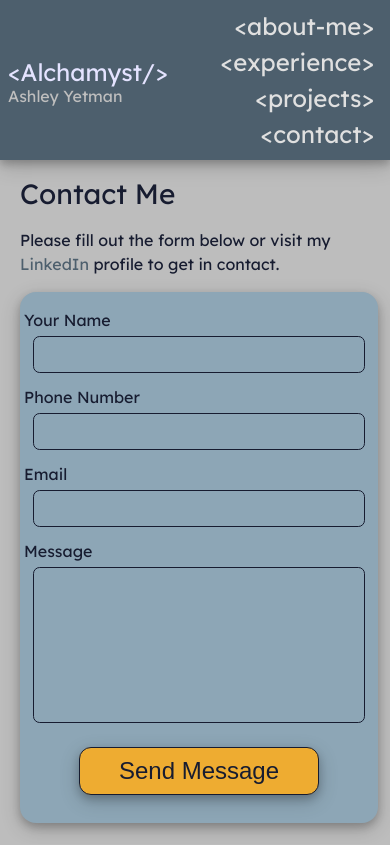
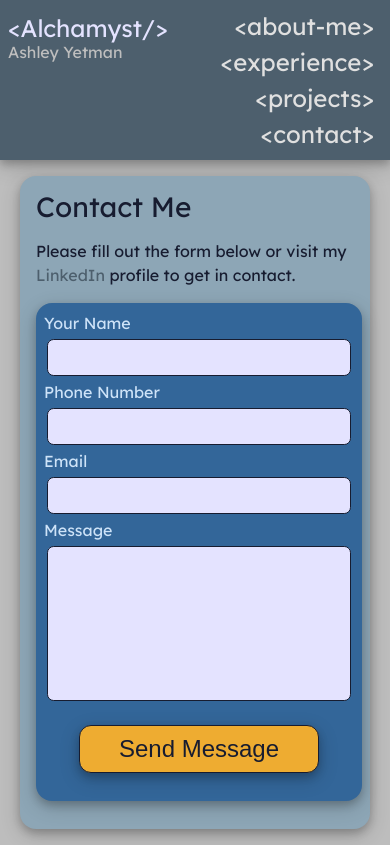
Before and after one commit to Alchamyst/ayetman-web, a React (Vite) app: page /contact in a window 390 px wide. Built offline with nearby package versions, Linux system fonts and the light colour scheme.

Commit message:
add more styling for smaller screen width.

```diff
--- a/src/components/Header.jsx
+++ b/src/components/Header.jsx
@@ -6,7 +6,7 @@ export default function Header(props) {
         <div className='header-bg'>
             <div className='header-wrapper'>
                 <div className='header'>
-                    <div>
+                    <div className='site-title'>
                         <h3>&lt;Alchamyst/&gt;</h3>
                         <h4>Ashley Yetman</h4>
                     </div>
--- a/src/index.css
+++ b/src/index.css
@@ -31,6 +31,8 @@ body {
 
 
 h1 {
+  margin-top: 0;
+  margin-bottom: 0;
   font-size: 1.75em;
   line-height: 1.1;
 }
@@ -90,8 +92,8 @@ h4 {
   }
 }
 
-@media only screen and (max-width: 480px) {
-  body {
-    width: 100vw;
+@media only screen and (max-width: 250px) {
+  .wrapper {
+    min-width: 250px;
   }
 }
--- a/src/styles/aboutMePage.css
+++ b/src/styles/aboutMePage.css
@@ -10,7 +10,7 @@
 .about-me h1 {
     text-align: center;
     flex-basis: 100%;
-    margin-top: 0em;
+    margin-bottom: 0.5em;
 }
 
 .ash-img {
--- a/src/styles/contactForm.css
+++ b/src/styles/contactForm.css
@@ -1,26 +1,28 @@
 .contact-form {
-    background-color: #8da6b6;
+    background-color: #336699;
     border-radius: 1em;
     box-shadow: 0 4px 8px 0 rgba(0, 0, 0, 0.2), 0 6px 20px 0 rgba(0, 0, 0, 0.19);
     opacity: 100%;
     padding: 1em;
     margin-bottom: 0.75em;
-    max-width: 31em;
-    width: 100%
+    max-width: 27em;
+    width: 100%;
 }
 
 .contact-form label {
+    color: #cee3f8;
     display: block;
     margin: 0 auto 0 auto;
-    padding: 0.75em 0 0.25em 0em;
+    padding: 0.25em 0.25em 0.25em 0.25em;
     max-width: 26em;
     width: 100%
 }
 
 .contact-form input {
-    background-color: #8da6b6;
+    background-color: #e4e3ff;
     border: 1px solid #171c30;
     border-radius: 0.5em;
+    color: #171c30;
     display: block;
     margin: 0 auto 0 auto;
     padding-bottom: 0.75em;
@@ -31,9 +33,10 @@
 }
 
 .contact-form textarea {
-    background-color: #8da6b6;
+    background-color: #e4e3ff;
     border: 1px solid #171c30;
     border-radius: 0.5em;
+    color: #171c30;
     display: block;
     height: 10em;
     margin: 0 auto 0 auto;
@@ -98,3 +101,9 @@
         width: 90%;
     }
 }
+
+@media only screen and (max-width: 300px) {
+    .contact-form button {
+        font-size: 1.2em;
+    }
+}
--- a/src/styles/experiencePage.css
+++ b/src/styles/experiencePage.css
@@ -26,6 +26,7 @@
 
 .section-skills h1 {
     margin-top: 0;
+    margin-bottom: 0;
 }
 
 .section-skills h2 {
--- a/src/styles/header.css
+++ b/src/styles/header.css
@@ -36,6 +36,14 @@
     margin-block-end: 0.5em;
 }
 
+@media only screen and (max-width: 995px){
+    .header{
+        place-items:unset;
+        padding: 0.25em 1em;
+
+    }
+}
+
 @media only screen and (max-width: 525px) {
     .header {
         padding: 0.25em 1em;
@@ -68,3 +76,9 @@
         display: none;
     }
 }
+
+@media only screen and (max-width: 250px) {
+    .header {
+      min-width: 250px;
+    }
+  }
--- a/src/views/ContactPage.jsx
+++ b/src/views/ContactPage.jsx
@@ -3,11 +3,13 @@ import ContactForm from '../components/ContactForm';
 
 export default function ContactPage() {
     return(
-        <div className="main">
+        <div className='main'>
             <main>
-                <h1>Contact Me</h1>
-                <p>Please fill out the form below or visit my <a href='https://www.linkedin.com/in/ashley-yetman/'>LinkedIn</a> profile to get in contact.</p>
-                <ContactForm />
+                <div className='content-box'>
+                    <h1>Contact Me</h1>
+                    <p>Please fill out the form below or visit my <a href='https://www.linkedin.com/in/ashley-yetman/'>LinkedIn</a> profile to get in contact.</p>
+                    <ContactForm />
+                </div>
             </main>
         </div>
     );
```
